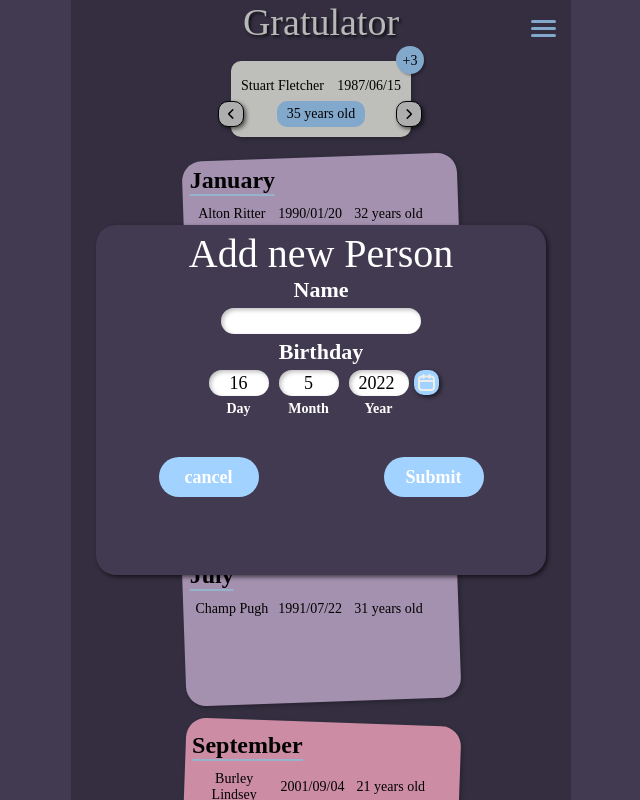
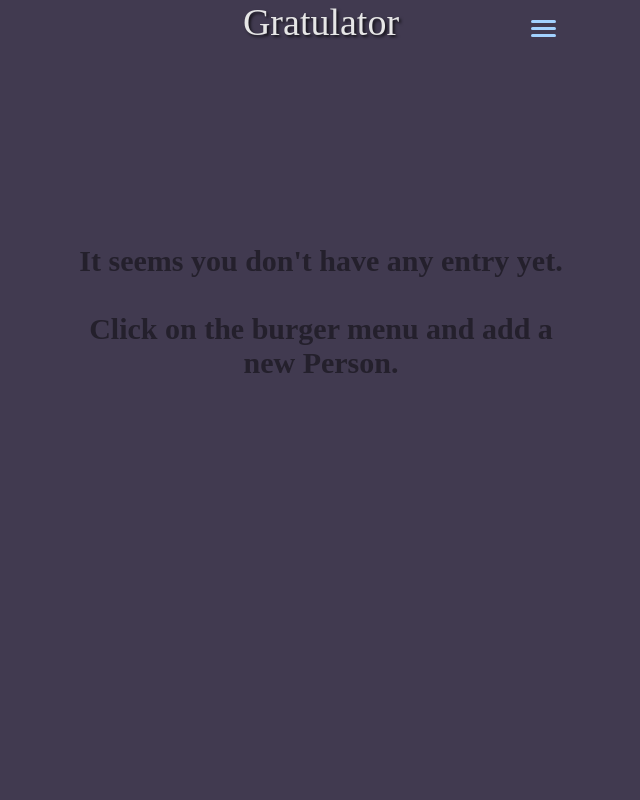
Before and after one commit to tobiaserich/gratulator, a React (Create React App) app: page / in a window 1280 px wide. Shown: the whole page, without its empty margins (319-959 px from the left). Built offline with nearby package versions, Linux system fonts and the light colour scheme; a web font is replaced by a local one.

Commit message:
Database (#16)

```diff
--- a/package.json
+++ b/package.json
@@ -8,6 +8,7 @@
     "@testing-library/jest-dom": "^5.16.4",
     "@testing-library/react": "^13.2.0",
     "@testing-library/user-event": "^13.5.0",
+    "idb-keyval": "^6.1.0",
     "react": "^18.1.0",
     "react-dom": "^18.1.0",
     "react-scripts": "5.0.1",
--- a/src/components/AddPersonForm.js
+++ b/src/components/AddPersonForm.js
@@ -5,6 +5,8 @@ import Input from "./Input";
 import CalendarButton from "./CalendarButton";
 import Button from "./Button";
 import { DateProvider } from "../context/context";
+import { get, set, update } from "idb-keyval";
+
 
 const Background = styled("div")`
   height: 100%;
@@ -53,6 +55,7 @@ const BirthdayContainer = styled(InputContainer)`
   align-items: normal;
   font-size: 20px;
   font-weight: bold;
+  margin-bottom: -15px;
 `;
 
 const Label = styled("label")`
@@ -68,17 +71,109 @@ const H3 = styled("h3")`
 
 const ButtonBar = styled("div")`
   display: flex;
-  margin-top: 40px;
+  margin-top: ${({ errorMessageActive }) => {
+    let sum = 40;
+    if (errorMessageActive.name === true) {
+      sum = sum - 8;
+    }
+    if (errorMessageActive.date === true) {
+      sum = sum - 32;
+    }
+    return `${sum}px;`;
+  }};
 `;
-
-const AddPersonForm = ({ closeForm }) => {
+const ErrorMessage = styled("span")`
+  color: red;
+  font-size: 12px;
+  margin-top: -6px;
+  margin-bottom: -5px;
+`;
+const AddPersonForm = ({ closeForm, updateBirthdayList }) => {
   const [calendarVisible, setCalendarVisible] = React.useState(false);
+  const [errorForm, setErrorForm] = React.useState({
+    name: false,
+    date: false,
+    day: false,
+    month: false,
+    year: false,
+  });
   const ref = React.useRef(null);
 
   const checkClick = (event) => {
     if (ref.current === event.target.offsetParent && calendarVisible) {
       setCalendarVisible(false);
     }
+  };
+
+  const validateSubmit = (context) => {
+    //name
+    const newErrorForm = { ...errorForm };
+    if (context.name === "") {
+      newErrorForm.name = true;
+      setErrorForm(newErrorForm);
+    } else if (context.name !== "") {
+      newErrorForm.name = false;
+      setErrorForm(newErrorForm);
+    }
+    //year
+    if (typeof context.year !== "number" || context.year < 1900) {
+      newErrorForm.date = true;
+      setErrorForm(newErrorForm);
+    } else if (typeof context.year === "number" && context.year >= 1900) {
+      newErrorForm.date = false;
+      setErrorForm(newErrorForm);
+    }
+    //month
+    if (context.month > 12 || typeof context.month !== "number") {
+      newErrorForm.date = true;
+      setErrorForm(newErrorForm);
+    } else if (context.month <= 12 && typeof context.month === "number") {
+      newErrorForm.date = false;
+      setErrorForm(newErrorForm);
+    }
+    //day
+    if (
+      context.day > new Date(context.year, context.month, 0).getDate() ||
+      typeof context.day !== "number"
+    ) {
+      newErrorForm.date = true;
+      setErrorForm(newErrorForm);
+    } else if (
+      context.day <= new Date(context.year, context.month, 0).getDate() &&
+      typeof context.day !== "number"
+    ) {
+      newErrorForm.date = false;
+      setErrorForm(newErrorForm);
+    }
+    return newErrorForm.date === true || newErrorForm.name === true
+      ? false
+      : true;
+  };
+  const handleSubmit = async (context) => {
+    const result = await get("gratulator");
+    const submitValidated = validateSubmit(context);
+    if (submitValidated) {
+      if (result) {
+        update("gratulator", (val) => {
+          val.push({
+            name: context.name,
+            birthday: `${context.year}/${context.month}/${context.day}`,
+          });
+
+          return val;
+        });
+      } else {
+        await set("gratulator", [
+          {
+            name: context.name,
+            birthday: `${context.year}/${context.month}/${context.day}`,
+          },
+        ]);
+      }
+      closeForm();
+    }
+    updateBirthdayList();
+    // context.changeDate("default");
   };
   return (
     <DateProvider>
@@ -88,7 +183,13 @@ const AddPersonForm = ({ closeForm }) => {
           <InputContainer>
             <Label title="full name">
               <H3>Name</H3>
-              <Input forComponent="name"></Input>
+
+              <Input forComponent="name" part="name"></Input>
+              {errorForm.name ? (
+                <ErrorMessage>wrong name format</ErrorMessage>
+              ) : (
+                ""
+              )}
             </Label>
           </InputContainer>
           <H3 title="dd/mm/yyyy">Birthday</H3>
@@ -117,9 +218,18 @@ const AddPersonForm = ({ closeForm }) => {
               )}
             </div>
           </BirthdayContainer>
-          <ButtonBar>
-            <Button size="small">cancel</Button>
-            <Button size="small">Submit</Button>
+          {errorForm.date ? (
+            <ErrorMessage>please insert valid date</ErrorMessage>
+          ) : (
+            ""
+          )}
+          <ButtonBar errorMessageActive={errorForm}>
+            <Button size="small" handleClick={closeForm}>
+              cancel
+            </Button>
+            <Button size="small" handleClick={handleSubmit}>
+              Submit
+            </Button>
           </ButtonBar>
         </form>
       </Container>
--- a/src/components/Button.js
+++ b/src/components/Button.js
@@ -1,10 +1,12 @@
 import React from "react";
 import styled from "@emotion/styled";
+import { DateContext } from "../context/context";
+import { get, set, update } from "idb-keyval";
 
 const ButtonComp = styled("div")`
   width: ${({ size }) =>
     size === "big" ? "150px" : size === "small" ? "100px" : ""};
-  height: 40px;
+  height: 35px;
   display: flex;
   justify-content: center;
   font-family: "Arima Madurai";
@@ -15,10 +17,11 @@ const ButtonComp = styled("div")`
   margin-bottom: 5px;
   user-select: none;
   margin: auto;
+  margin-bottom: 5px;
   position: relative;
   z-index: 1000;
   pointer-events: auto;
-
+  color: black;
   :hover {
     box-shadow: 0px 2px 10px #cdb4db;
   }
@@ -27,9 +30,13 @@ const ButtonComp = styled("div")`
   }
 `;
 
-const Button = ({ size, children, handleClick }) => (
-  <ButtonComp onClick={handleClick} size={size}>
-    {children}
-  </ButtonComp>
-);
+const Button = ({ size, children, clickType = null, handleClick }) => {
+  const context = React.useContext(DateContext);
+
+  return (
+    <ButtonComp onClick={() => handleClick(context)} size={size}>
+      {children}
+    </ButtonComp>
+  );
+};
 export default Button;
--- a/src/components/MainMenu.js
+++ b/src/components/MainMenu.js
@@ -2,6 +2,7 @@ import React from "react";
 import styled from "@emotion/styled";
 import BurgerMenu from "./BurgerMenu";
 import Button from "./Button";
+import { set } from "idb-keyval";
 
 const Menu = styled("div")`
   position: absolute;
@@ -47,7 +48,8 @@ const ShadowElement = styled("div")`
   top: 0;
   z-index: 50;
 `;
-const MainMenu = ({ setFormVisible }) => {
+
+const MainMenu = ({ setFormVisible, getBirthdayList }) => {
   const [menuActive, setMenuActive] = React.useState(false);
   const [animation, setAnimation] = React.useState("initial");
   const [timerId, setTimerId] = React.useState();
@@ -72,6 +74,7 @@ const MainMenu = ({ setFormVisible }) => {
           <Menu animation={animation}>
             <Button
               size="big"
+              clickType="normal"
               handleClick={() => {
                 setFormVisible(true);
                 handleClick();
--- a/src/components/NextBirthday.js
+++ b/src/components/NextBirthday.js
@@ -79,9 +79,9 @@ const NextBirthday = ({ birthdayList }) => {
   return (
     <>
       <FlexContainer>
-        {birthdayList.length > 1 ? (
+        {birthdayList?.length > 1 ? (
           <>
-            <CounterBubble>+{birthdayList.length - 1}</CounterBubble>
+            <CounterBubble>+{birthdayList?.length - 1}</CounterBubble>
             <ArrowButton direction="left" onClick={() => handleClick("left")} />
             <ArrowButton
               direction="right"
@@ -91,16 +91,16 @@ const NextBirthday = ({ birthdayList }) => {
         ) : (
           ""
         )}
-        {birthdayList[0].profileImg ? (
+        {birthdayList[0]?.profileImg ? (
           <ImageContainer src={imgPlaceholder} />
         ) : (
           <></>
         )}
         <InfoContainer>
-          <Info>{birthdayList[showPersonNo].name}</Info>
-          <Info>{birthdayList[showPersonNo].birthday}</Info>
+          <Info>{birthdayList[showPersonNo]?.name}</Info>
+          <Info>{birthdayList[showPersonNo]?.birthday}</Info>
         </InfoContainer>
-        <Age>{calcAge(birthdayList[showPersonNo].birthday)} years old</Age>
+        <Age>{calcAge(birthdayList[showPersonNo]?.birthday)} years old</Age>
       </FlexContainer>
     </>
   );
--- a/src/helper/sortBirthdays.js
+++ b/src/helper/sortBirthdays.js
@@ -1,4 +1,7 @@
 const sortBirthdays = (birthdays) => {
+  if (!birthdays) {
+    return [{}];
+  }
   const sortedBirthdays = birthdays.sort((a, b) => {
     const aBirthday = new Date(a.birthday).setFullYear(2022);
     const bBirthday = new Date(b.birthday).setFullYear(2022);
--- a/src/pages/Main.js
+++ b/src/pages/Main.js
@@ -6,6 +6,7 @@ import getNextBirthday from "../helper/getNextBirthday";
 import sortBirthdays from "../helper/sortBirthdays";
 import MainMenu from "../components/MainMenu";
 import AddPersonForm from "../components/AddPersonForm";
+import { get } from "idb-keyval";
 
 const Header = styled("div")`
   display: flex;
@@ -47,63 +48,27 @@ const Container = styled("div")`
   ${({ isFormActive }) => (isFormActive ? "height:100vh;overflow:hidden;" : "")}
 `;
 
-const birthdayList = [
-  {
-    name: "Tobias Erich",
-    birthday: "1989/12/24",
-  },
-  {
-    name: "Alton Ritter",
-    birthday: "1990/01/20",
-  },
-  {
-    name: "Billie Fields",
-    birthday: "1985/10/22",
-  },
-  {
-    name: "Stuart Fletcher",
-    birthday: "1987/06/15",
-  },
-  {
-    name: "Amy Sanders",
-    birthday: "1963/06/15",
-  },
-  {
-    name: "Simon Aurelius Friderichson Halfting",
-    birthday: "1939/06/15",
-  },
-  {
-    name: "Max Him",
-    birthday: "1999/06/15",
-  },
-
-  {
-    name: "Waverly Hutchinson",
-    birthday: "2003/12/20",
-  },
-  {
-    name: "DeForest Sutton",
-    birthday: "1985/10/01",
-  },
-  {
-    name: "Jim English",
-    birthday: "1995/12/19",
-  },
-  {
-    name: "Burley Lindsey",
-    birthday: "2001/09/04",
-  },
-  {
-    name: "Champ Pugh",
-    birthday: "1991/07/22",
-  },
-];
-
+const Info = styled("div")`
+  color: #24202c;
+  font-size: 30px;
+  font-weight: bold;
+  margin-top: 40%;
+  text-align: center;
+`;
 const Main = () => {
-  const [addPersonFormVisible, setAddPersonFormVisible] = React.useState(true);
+  const [addPersonFormVisible, setAddPersonFormVisible] = React.useState(false);
   const [headerAnimation, setHeaderAnimation] = React.useState(null);
   const [touchPosition, setTouchPosition] = React.useState(null);
   const [isSticky, setIsSticky] = React.useState(false);
+  const [birthdayList, setBirthdayList] = React.useState();
+
+  const getBirthdayList = async () => {
+    get("gratulator").then((val) => setBirthdayList(val));
+  };
+
+  React.useEffect(() => {
+    getBirthdayList();
+  }, []);
 
   const sortedBirthdayList = sortBirthdays(birthdayList);
   const nextBirthday = getNextBirthday(sortedBirthdayList);
@@ -122,7 +87,7 @@ const Main = () => {
     "December",
   ];
   let birthdaysPerMonth = {};
-  sortedBirthdayList.forEach((singlePerson) => {
+  sortedBirthdayList?.forEach((singlePerson) => {
     const monthName = months[new Date(singlePerson.birthday).getMonth()];
     birthdaysPerMonth[monthName]
       ? birthdaysPerMonth[monthName].push(singlePerson)
@@ -185,6 +150,7 @@ const Main = () => {
   };
 
   return (
+    <>
       <Container
         onTouchStart={handleTouchStart}
         onTouchMove={handleTouchMove}
@@ -192,16 +158,34 @@ const Main = () => {
         isFormActive={addPersonFormVisible}
       >
         {addPersonFormVisible ? (
-        <AddPersonForm closeForm={() => setAddPersonFormVisible(false)} />
+          <AddPersonForm
+            closeForm={() => setAddPersonFormVisible(false)}
+            updateBirthdayList={getBirthdayList}
+          />
         ) : (
           ""
         )}
         <Header isSticky={isSticky} animate={headerAnimation}>
-        Gratulator <MainMenu setFormVisible={setAddPersonFormVisible} />
+          Gratulator
+          <MainMenu
+            setFormVisible={setAddPersonFormVisible}
+            getBirthdayList={getBirthdayList}
+          />
         </Header>
+        {birthdayList ? (
+          <>
             <NextBirthday birthdayList={nextBirthday} />
             {IterateTroughMonths()}
+          </>
+        ) : (
+          <Info>
+            It seems you don't have any entry yet.
+            <br />
+            <br /> Click on the burger menu and add a new Person.
+          </Info>
+        )}
       </Container>
+    </>
   );
 };
 
```
Also changed, not shown: src/context/context.js (+15 -0 lines), src/helper/getNextBirthday.js (+7 -0 lines), 1 other file (tests, documents, lock files or other folders). Lines whose indentation alone changed are shown as unchanged.
